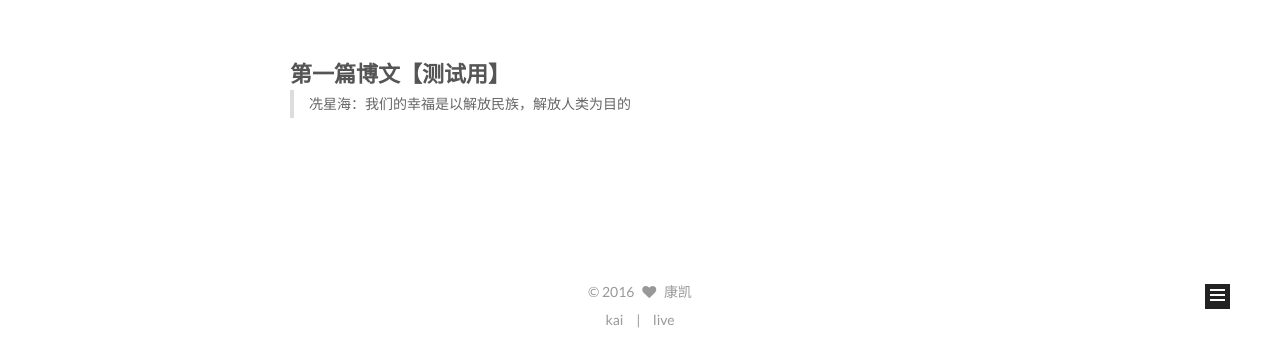
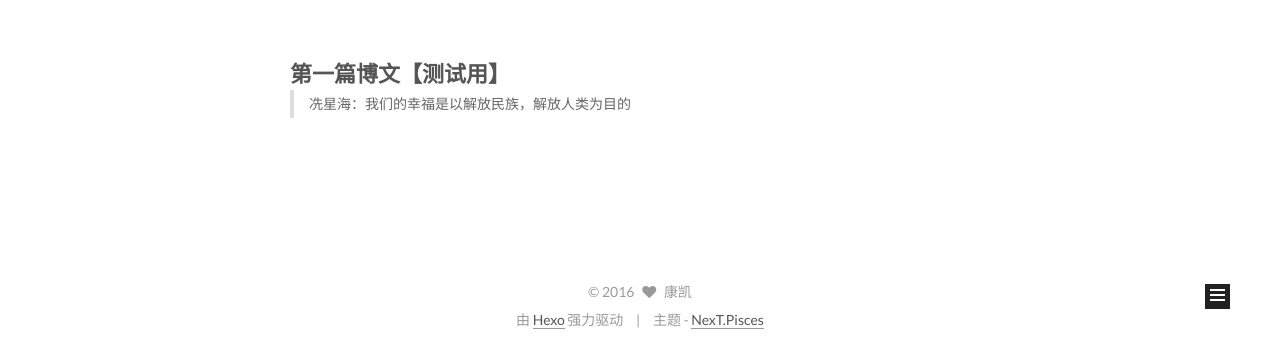
Before and after one commit to kangkai1995/kangkai1995.github.io, a plain HTML site: page index.html in a window 1280 px wide. Shown: the part 446-800 px from the top of the page. Drawn offline with Linux system fonts and the light colour scheme.

Commit message:
Site updated: 2016-05-19 18:44:22

```diff
--- a/index.html
+++ b/index.html
@@ -451,12 +451,14 @@
 </div>
 
 <div class="powered-by">
-  kai
+  由 <a class="theme-link" href="http://hexo.io">Hexo</a> 强力驱动
 </div>
 
 <div class="theme-info">
-  live
-
+  主题 -
+  <a class="theme-link" href="https://github.com/iissnan/hexo-theme-next">
+    NexT.Pisces
+  </a>
 </div>
 
 
```
